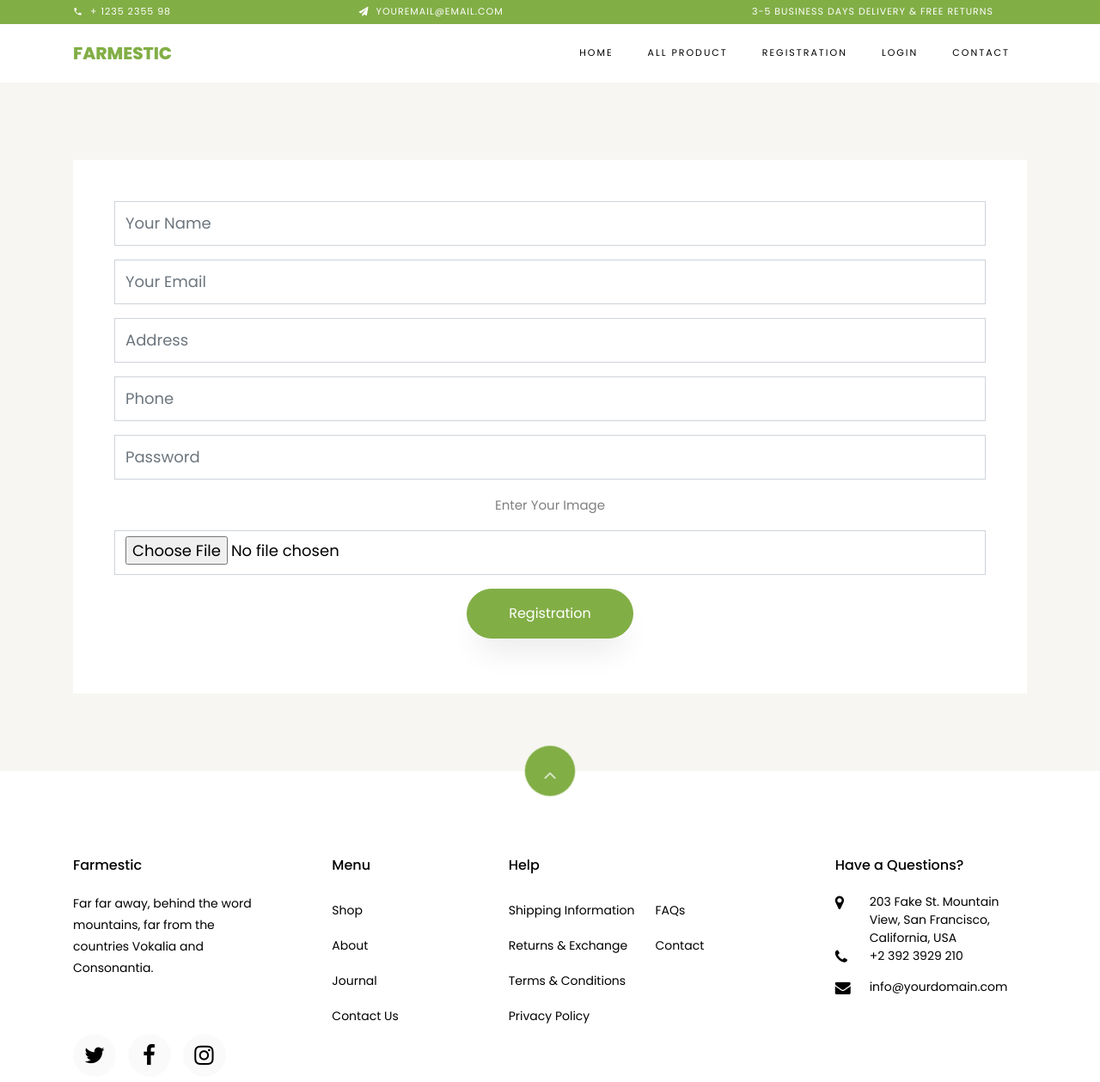
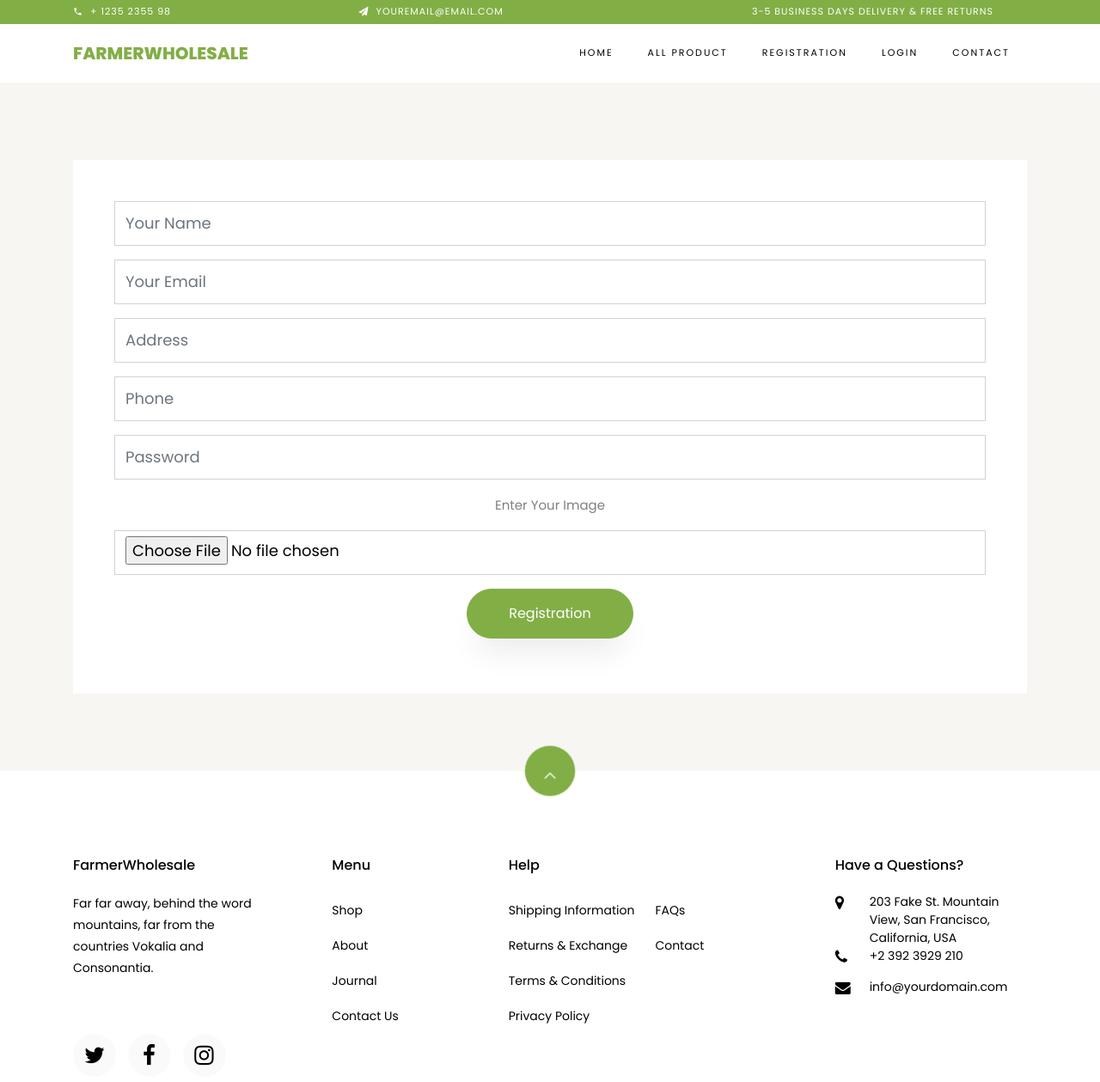
Before and after one commit to Risha68/FarmerWholesale, a Django app: page /accounts/registration/ in a window 1280 px wide. Shown: the top 1259 px of the page at 86% size. Run offline with Django 3.2, Linux system fonts and the light colour scheme; some libraries are stand-ins or nearby versions; some web fonts are replaced.

Commit message:
settings.py updated

```diff
--- a/farmestic/settings.py
+++ b/farmestic/settings.py
@@ -15,7 +15,7 @@ SECRET_KEY = 'django-insecure-q3i4nh21gp$sej*x7fjf89y41$)8w_6$w%nybv_pmh(4+)rl)v
 # SECURITY WARNING: don't run with debug turned on in production!
 DEBUG = True
 
-ALLOWED_HOSTS = ['farmestic.herokuapp.com','*']
+ALLOWED_HOSTS = ['*']
 
 
 # Application definition
--- a/farmestic/urls.py
+++ b/farmestic/urls.py
@@ -4,8 +4,8 @@ from django.conf.urls.static import static
 from django.contrib import admin
 from django.urls import path,include
 
-admin.site.site_header= "Farmestic Admin Panel"
-admin.site.site_title = "Welcome To Farmestic"
+admin.site.site_header= "FarmerWholesale Admin Panel"
+admin.site.site_title = "Welcome To FarmerWholesale"
 admin.site.index_title = "Dashboard"
 
 urlpatterns = [
--- a/templates/base.html
+++ b/templates/base.html
@@ -1,8 +1,9 @@
 {% load static %}
 <!DOCTYPE html>
 <html lang="en">
-  <head>
-    <title>Farmestic</title>
+
+<head>
+    <title>FarmerWholesale</title>
     <meta charset="utf-8">
     <meta name="viewport" content="width=device-width, initial-scale=1, shrink-to-fit=no">
 
@@ -28,15 +29,12 @@
     <link rel="stylesheet" href="{% static 'css/flaticon.css' %}">
     <link rel="stylesheet" href="{% static 'css/icomoon.css' %}">
     <link rel="stylesheet" href="{% static 'css/style.css' %}">
-  </head>
-  <body class="goto-here">
+</head>
+
+<body class="goto-here">
 
 
-{% include 'includes/_header.html' %}
-{% block content %}
-
-{% endblock content %}
-{% include 'includes/_footer.html' %}
+    {% include 'includes/_header.html' %} {% block content %} {% endblock content %} {% include 'includes/_footer.html' %}
 
 
 
@@ -58,5 +56,6 @@
     <script src="{% static 'js/google-map.js' %}"></script>
     <script src="{% static 'js/main.js' %}"></script>
 
-    </body>
-  </html>
+</body>
+
+</html>
--- a/templates/includes/_footer.html
+++ b/templates/includes/_footer.html
@@ -10,7 +10,7 @@
         <div class="row mb-5">
             <div class="col-md">
                 <div class="ftco-footer-widget mb-4">
-            <h2 class="ftco-heading-2">Farmestic</h2>
+                    <h2 class="ftco-heading-2">FarmerWholesale</h2>
                     <p>Far far away, behind the word mountains, far from the countries Vokalia and Consonantia.</p>
                     <ul class="ftco-footer-social list-unstyled float-md-left float-lft mt-5">
                         <li class="ftco-animate"><a href="#"><span class="icon-twitter"></span></a></li>
@@ -63,8 +63,12 @@
         <div class="row">
             <div class="col-md-12 text-center">
 
-          <p><!-- Link back to Colorlib can't be removed. Template is licensed under CC BY 3.0. -->
-                        Copyright &copy;<script>document.write(new Date().getFullYear());</script> All rights reserved</a>
+                <p>
+                    <!-- Link back to Colorlib can't be removed. Template is licensed under CC BY 3.0. -->
+                    Copyright &copy;
+                    <script>
+                        document.write(new Date().getFullYear());
+                    </script> All rights reserved</a>
                     <!-- Link back to Colorlib can't be removed. Template is licensed under CC BY 3.0. -->
                 </p>
             </div>
--- a/templates/includes/_header.html
+++ b/templates/includes/_header.html
@@ -21,7 +21,7 @@
 </div>
 <nav class="navbar navbar-expand-lg navbar-dark ftco_navbar bg-dark ftco-navbar-light" id="ftco-navbar">
     <div class="container">
-      <a class="navbar-brand" href="/">Farmestic</a>
+        <a class="navbar-brand" href="/">FarmerWholesale</a>
         <button class="navbar-toggler" type="button" data-toggle="collapse" data-target="#ftco-nav" aria-controls="ftco-nav" aria-expanded="false" aria-label="Toggle navigation">
         <span class="oi oi-menu"></span> Menu
       </button>
```
Also changed, not shown: db.sqlite3, media/products/Soybean_AdobeStock_82343048_E.jpg (added), media/products/different-types-of-olive-oil-102321874-5b16a2ac30371300360612dc.jpg (added), media/products/download.png (added), media/seller_profile_image/2021-12-10_16_59_47-Window.png (added), media/seller_profile_image/dollar-symbol.png (added), media/slider/2021-12-10_16_59_47-Window.png (added), media/slider/The-6-Different-Types-Of-Olive-Oil-Used-For-Cooking.jpg (added), media/slider/apples-700x350-edfec3b.png (added), media/slider/leafy-greens-ft.jpg (added), media/slider/ordinary-fruits-with-amazing-health-benefits-05-1440x810.jpg (added). Lines whose indentation alone changed are shown as unchanged.
